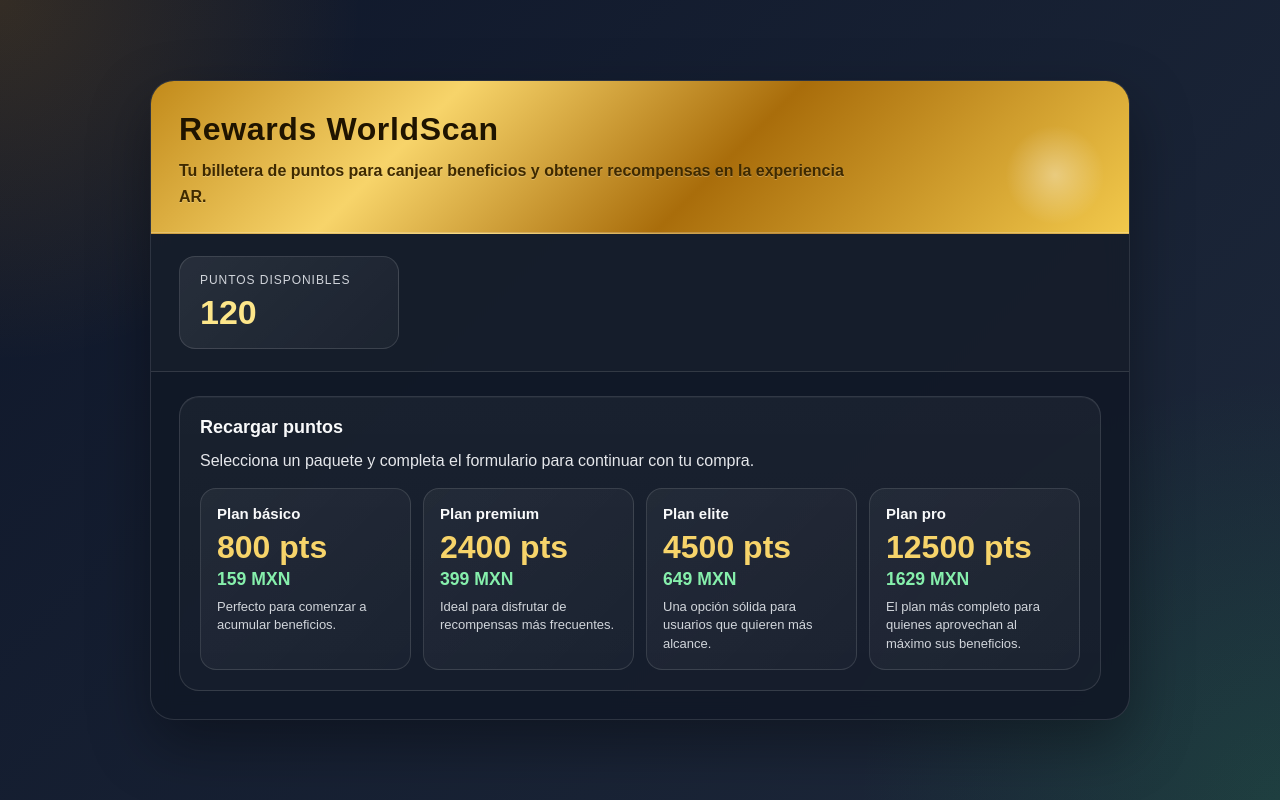
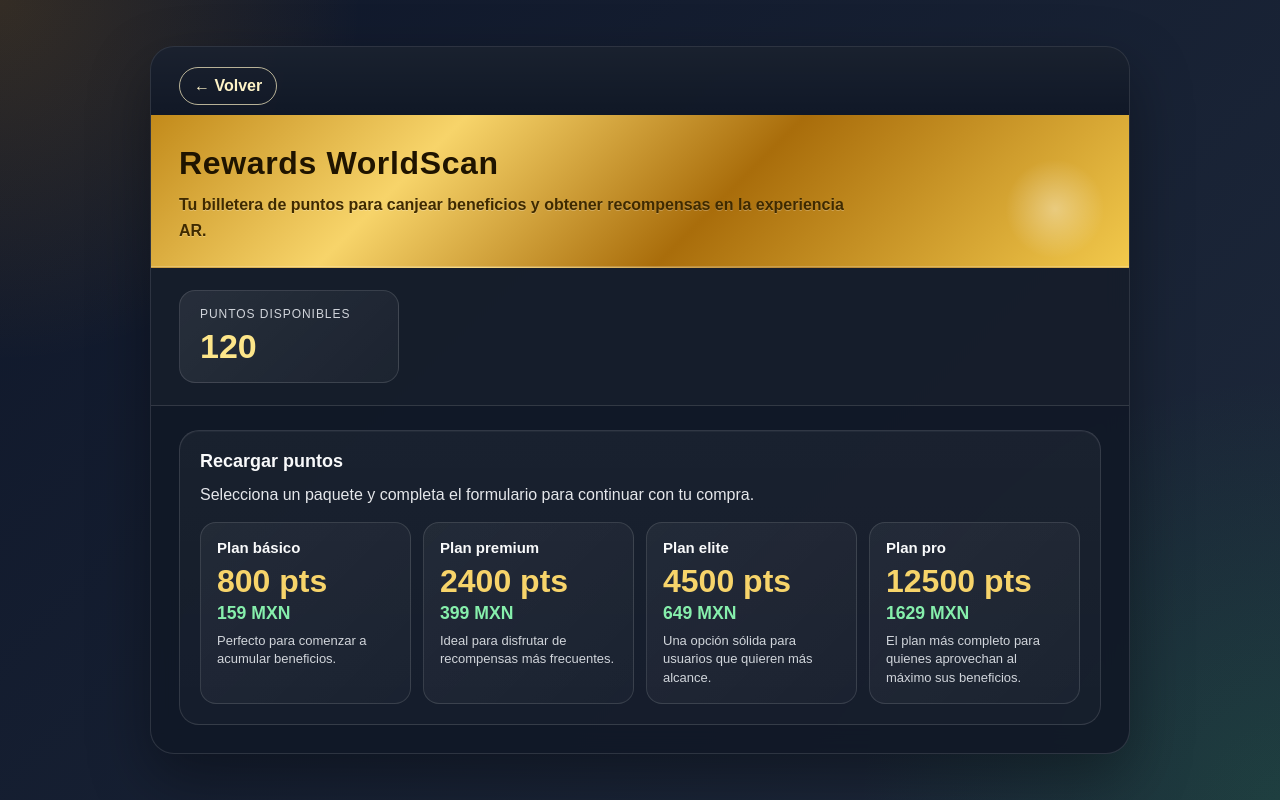
Before and after one commit to DrippKing/AR-Application, a website: page public/rewards.html in a window 1280 px wide. Drawn offline with Linux system fonts and the light colour scheme.

Commit message:
Update rewards.html

```diff
--- a/public/rewards.html
+++ b/public/rewards.html
@@ -50,6 +50,34 @@
       position: relative;
       color: #1f1400;
       box-shadow: inset 0 -1px 0 rgba(255,255,255,0.2);
+    }
+
+    .top-bar {
+      padding: 20px 28px 10px;
+      display: flex;
+      justify-content: flex-start;
+      background: linear-gradient(180deg, rgba(255,255,255,0.04), rgba(255,255,255,0));
+    }
+
+    .back-btn {
+      display: inline-flex;
+      align-items: center;
+      justify-content: center;
+      padding: 9px 14px;
+      border-radius: 999px;
+      background: transparent;
+      color: #fef3c7;
+      text-decoration: none;
+      font-weight: 700;
+      border: 1.5px solid rgba(254, 243, 199, 0.7);
+      box-shadow: none;
+      transition: background 0.2s ease, color 0.2s ease, border-color 0.2s ease;
+    }
+
+    .back-btn:hover {
+      background: rgba(254, 243, 199, 0.12);
+      color: #fff7d6;
+      border-color: #fef3c7;
     }
 
     .hero::after {
@@ -278,6 +306,9 @@
 </head>
 <body>
   <div class="wrap">
+    <div class="top-bar">
+      <a href="./store.html" class="back-btn">← Volver</a>
+    </div>
     <section class="hero">
       <h1>Rewards WorldScan</h1>
       <p>Tu billetera de puntos para canjear beneficios y obtener recompensas en la experiencia AR.</p>
```
